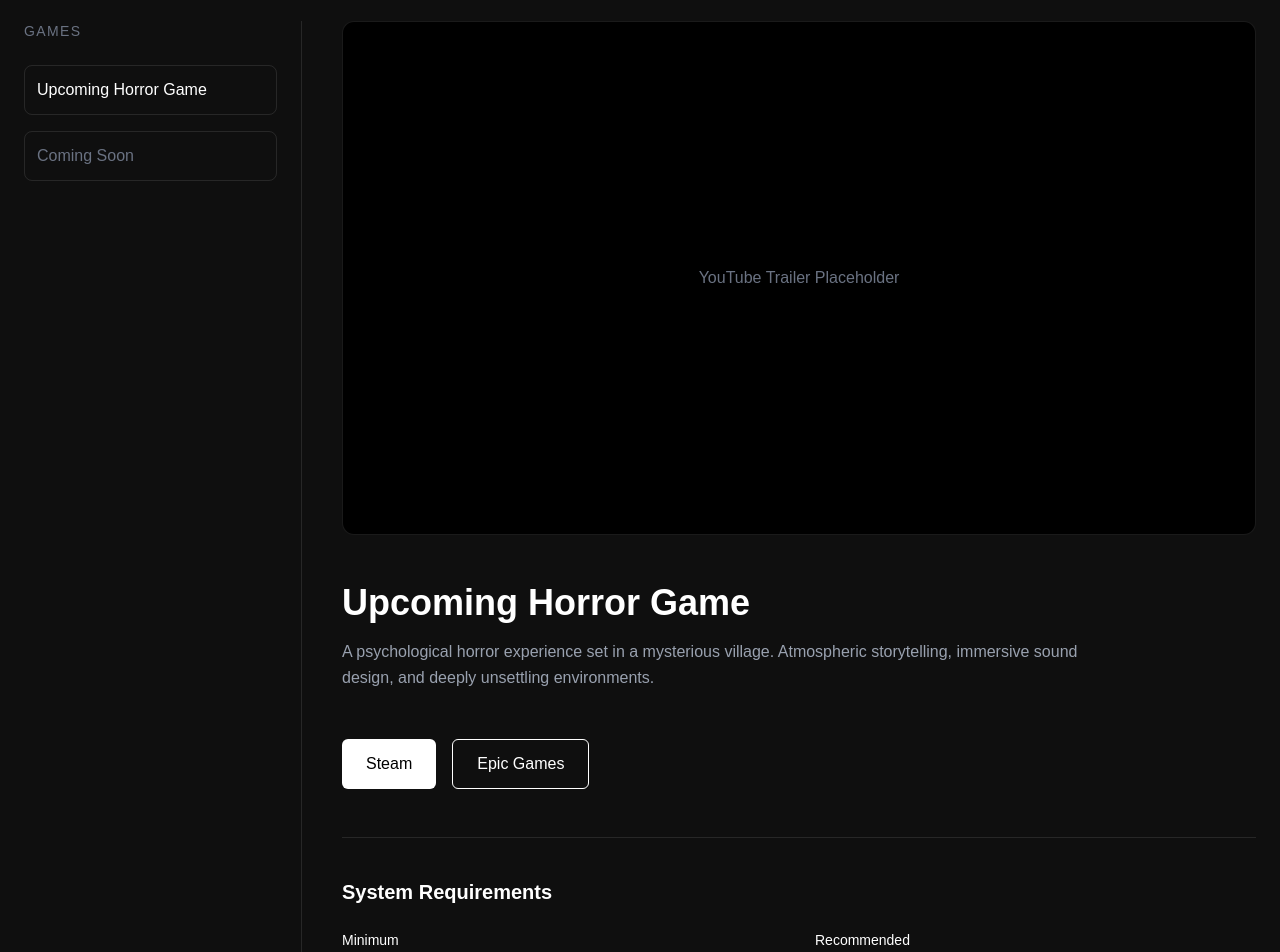
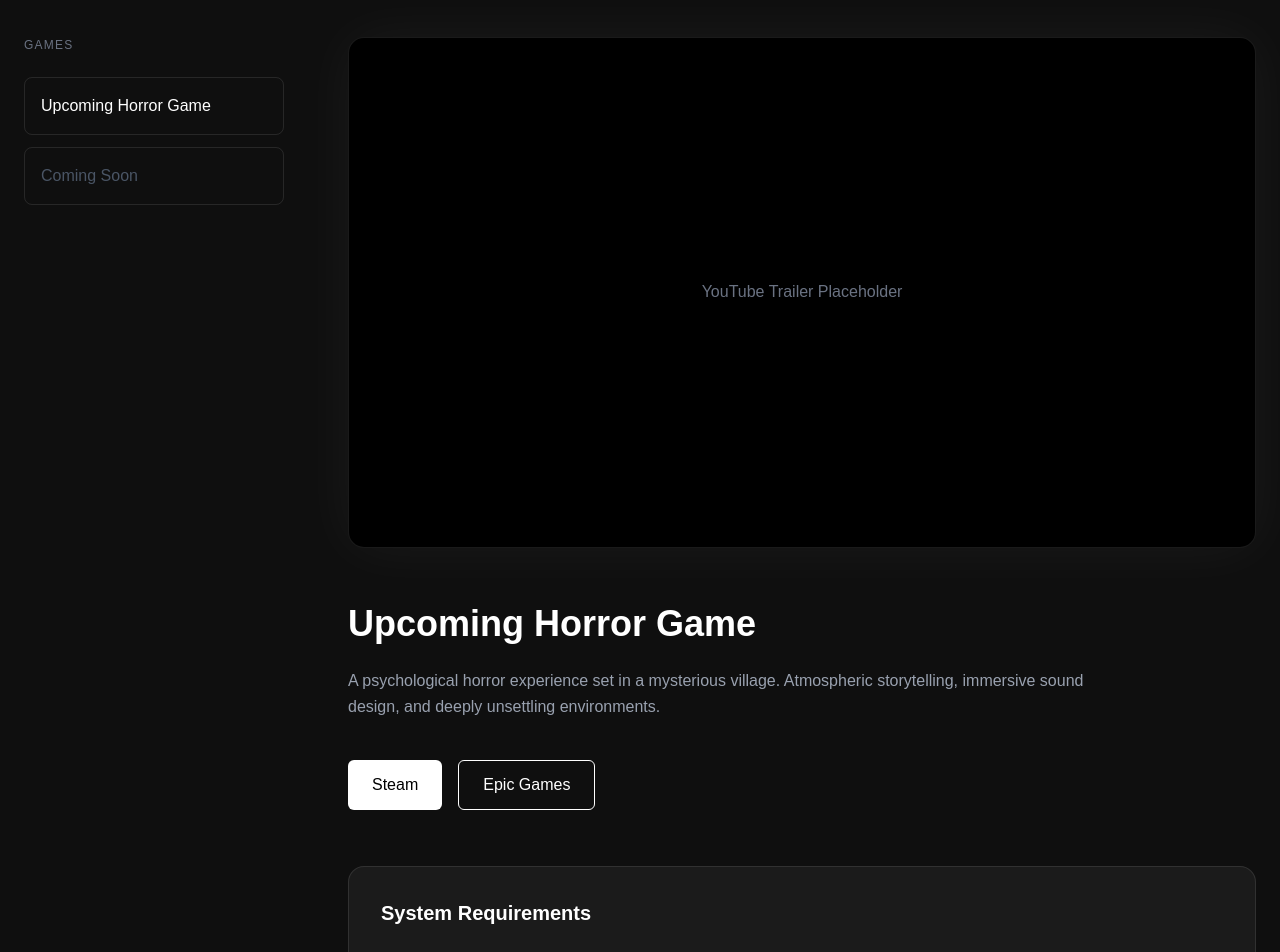
Before and after one commit to Sameer6619/Night-Lamp, a Next.js app: page /Game in a window 1280 px wide. Shown: the part 120-1072 px from the top of the page. Built offline with nearby package versions, Linux system fonts and the light colour scheme.

Commit message:
Improved game page UI layout

```diff
--- a/app/Game/page.tsx
+++ b/app/Game/page.tsx
@@ -1,36 +1,36 @@
 export default function GamePage() {
   return (
-    <main className="min-h-screen bg-[#0f0f0f] text-white px-6 py-16">
+    <main className="min-h-screen bg-[#0f0f0f] text-white px-6 py-20">
 
-      <div className="max-w-7xl mx-auto grid md:grid-cols-4 gap-10">
+      <div className="max-w-7xl mx-auto grid md:grid-cols-4 gap-16">
 
         {/* Sidebar */}
-        <aside className="md:col-span-1 border-r border-white/10 pr-6">
-          <h2 className="text-sm uppercase tracking-widest text-gray-500 mb-6">
+        <aside className="md:col-span-1 space-y-6">
+          <h2 className="text-xs uppercase tracking-widest text-gray-500">
             Games
           </h2>
 
-          <div className="space-y-4">
-            <div className="p-3 border border-white/10 rounded-lg hover:border-white/40 transition cursor-pointer">
+          <div className="space-y-3">
+            <div className="p-4 border border-white/10 rounded-lg hover:border-white/40 hover:bg-white/5 transition cursor-pointer">
               Upcoming Horror Game
             </div>
 
-            <div className="p-3 border border-white/10 rounded-lg text-gray-500">
+            <div className="p-4 border border-white/10 rounded-lg text-gray-600">
               Coming Soon
             </div>
           </div>
         </aside>
 
         {/* Main Content */}
-        <section className="md:col-span-3 space-y-12">
+        <section className="md:col-span-3 space-y-14">
 
           {/* Trailer */}
-          <div className="aspect-video bg-black rounded-xl border border-white/10 flex items-center justify-center">
+          <div className="aspect-video bg-black rounded-2xl border border-white/10 shadow-[0_0_60px_rgba(255,255,255,0.05)] flex items-center justify-center">
             <span className="text-gray-500">YouTube Trailer Placeholder</span>
           </div>
 
-          {/* Game Title */}
-          <div className="space-y-4">
+          {/* Game Info */}
+          <div className="space-y-6">
             <h1 className="text-4xl font-semibold">
               Upcoming Horror Game
             </h1>
@@ -40,10 +40,8 @@ export default function GamePage() {
               Atmospheric storytelling, immersive sound design,
               and deeply unsettling environments.
             </p>
-          </div>
 
-          {/* Store Buttons */}
-          <div className="flex gap-4">
+            <div className="flex gap-4 pt-4">
               <button className="px-6 py-3 bg-white text-black rounded-md hover:bg-gray-200 transition">
                 Steam
               </button>
@@ -52,12 +50,15 @@ export default function GamePage() {
                 Epic Games
               </button>
             </div>
+          </div>
 
-          {/* System Requirements */}
-          <div className="border-t border-white/10 pt-10">
-            <h2 className="text-xl font-semibold mb-6">System Requirements</h2>
+          {/* System Requirements Card */}
+          <div className="border border-white/10 rounded-2xl p-8 bg-white/5">
+            <h2 className="text-xl font-semibold mb-8">
+              System Requirements
+            </h2>
 
-            <div className="grid md:grid-cols-2 gap-8 text-sm text-gray-400">
+            <div className="grid md:grid-cols-2 gap-10 text-sm text-gray-400">
               <div>
                 <h3 className="text-white mb-3">Minimum</h3>
                 <p>OS: Windows 10</p>
@@ -75,7 +76,6 @@ export default function GamePage() {
           </div>
 
         </section>
-
       </div>
 
     </main>
```
Lines whose indentation alone changed are shown as unchanged.
